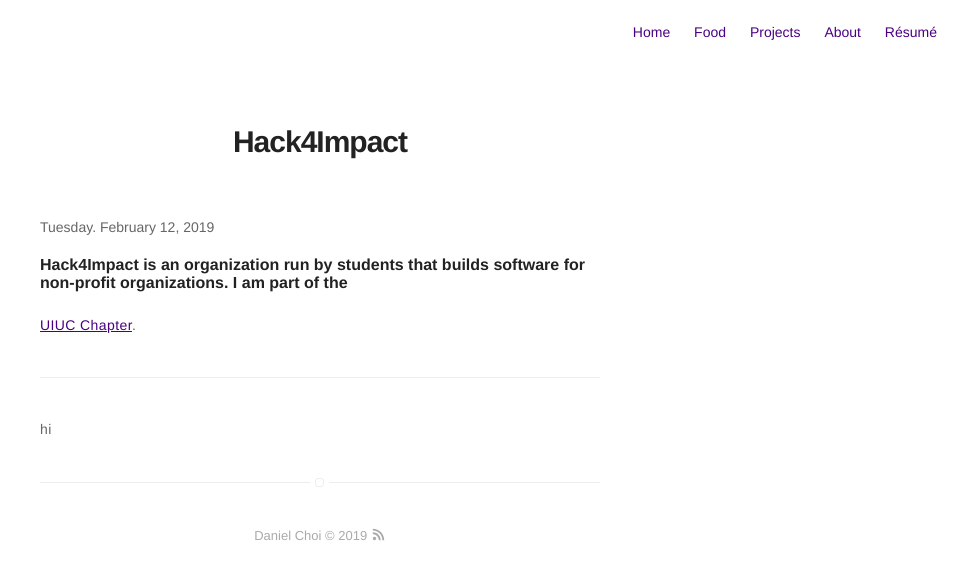
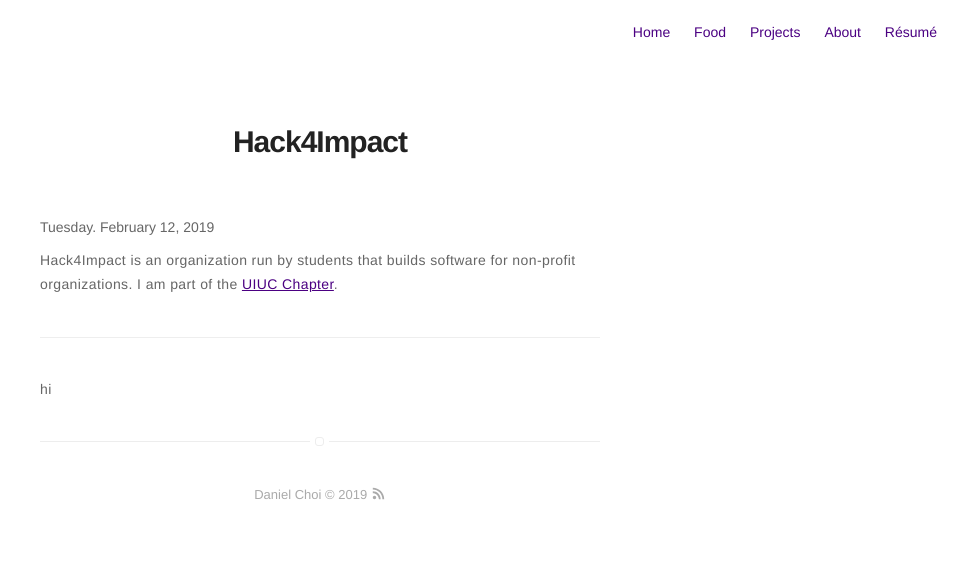
Before and after one commit to choiboy98/choiboy98.github.io, a Jekyll site: the page built from _posts/2019-02-10-hack4impact.markdown, in a window 1280 px wide. Shown: the top 580 px of the page, without its empty margins (320-1280 px from the left). Built offline with Jekyll 4.4.1, drawn with Linux system fonts in a browser that asks for light colours.

Commit message:
adding paragraph style

```diff
--- a/_posts/2019-02-10-hack4impact.markdown
+++ b/_posts/2019-02-10-hack4impact.markdown
@@ -11,9 +11,10 @@ author: Daniel Choi
 externalLink: false
 ---
 
-#### Hack4Impact is an organization run by students that builds software for non-profit organizations. I am part of the
-<a href = "https://uiuc.hack4impact.org" target = "_blank">UIUC Chapter</a>.
-
+<p>
+    Hack4Impact is an organization run by students that builds software for non-profit organizations. I am part of the
+    <a href = "https://uiuc.hack4impact.org" target = "_blank">UIUC Chapter</a>.
+</p>
 ---
 
 hi
```
